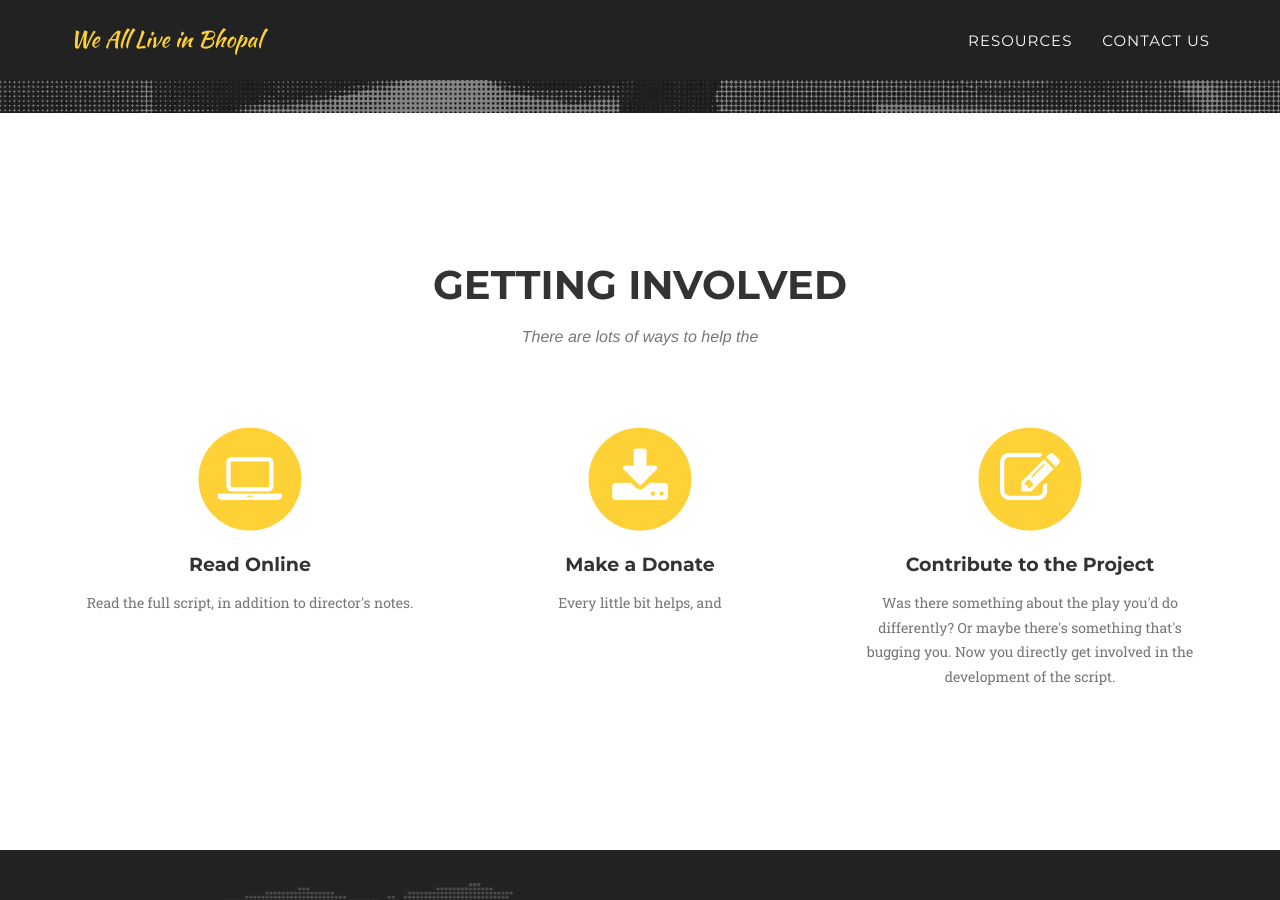
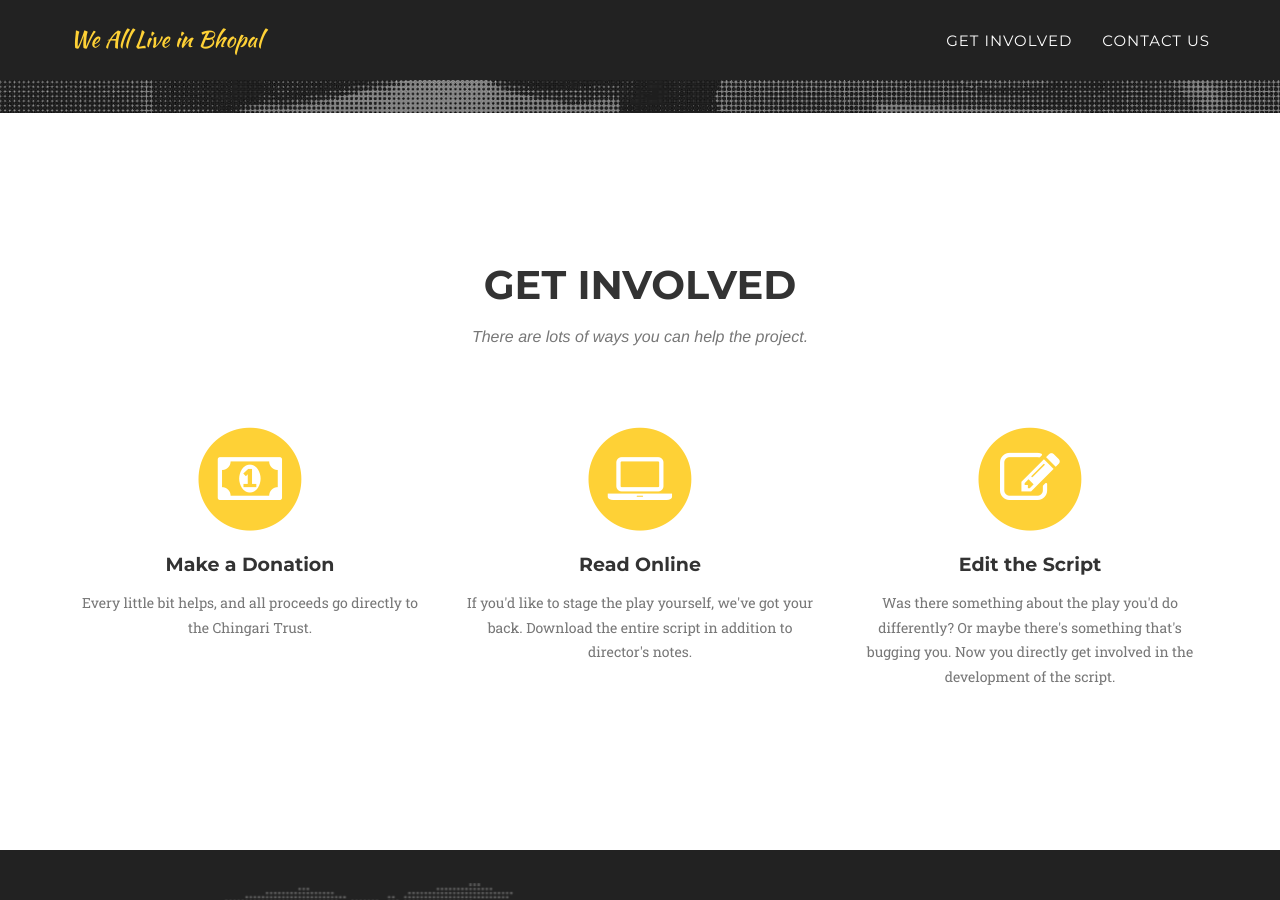
Before and after one commit to RATStheatre/Bhopal-materials, a Jekyll site: the page built from index.html, in a window 1280 px wide and 900 px high, scrolled down 645 px. Built offline with Jekyll 4.4.1, drawn with Linux system fonts in a browser that asks for light colours; some web fonts are replaced.

Commit message:
Put fundraising link

```diff
--- a/_includes/header.html
+++ b/_includes/header.html
@@ -19,7 +19,7 @@
                         <a href="#page-top"></a>
                     </li>
                      <li>
-                        <a class="page-scroll" href="#services">Resources</a>
+                        <a class="page-scroll" href="#services">Get Involved</a>
                     </li>
 <!--                    <li>
                         <a class="page-scroll" href="#portfolio">Gallery</a>
--- a/_includes/services.html
+++ b/_includes/services.html
@@ -3,11 +3,21 @@
         <div class="container">
             <div class="row">
                 <div class="col-lg-12 text-center">
-                    <h2 class="section-heading">Getting Involved</h2>
-                    <h3 class="section-subheading text-muted">There are lots of ways to help the </h3>
+                    <h2 class="section-heading">Get Involved</h2>
+                    <h3 class="section-subheading text-muted">There are lots of ways you can help the project.</h3>
                 </div>
             </div>
             <div class="row text-center">
+                <div class="col-md-4">
+                    <a href="http://bitgi.co/bhopal2014" target="_blank">
+                        <span class="fa-stack fa-4x">
+                            <i class="fa fa-circle fa-stack-2x text-primary"></i>
+                            <i class="fa fa-money fa-stack-1x fa-inverse"></i>
+                        </span>
+                    </a>
+                    <h4 class="service-heading">Make a Donation</h4>
+                    <p class="text-muted">Every little bit helps, and all proceeds go directly to the Chingari Trust.</p>
+                </div>
                 <div class="col-md-4">
                     <a href="/read/BhopalBook">
                         <span class="fa-stack fa-4x">
@@ -16,17 +26,7 @@
                         </span>
                     </a>
                     <h4 class="service-heading">Read Online</h4>
-                    <p class="text-muted">Read the full script, in addition to director's notes.</p>
-                </div>
-                <div class="col-md-4">
-                    <a href="/download/BhopalBook.pdf">
-                        <span class="fa-stack fa-4x">
-                            <i class="fa fa-circle fa-stack-2x text-primary"></i>
-                            <i class="fa fa-download fa-stack-1x fa-inverse"></i>
-                        </span>
-                    </a>
-                    <h4 class="service-heading">Make a Donate</h4>
-                    <p class="text-muted">Every little bit helps, and </p>
+                    <p class="text-muted">If you'd like to stage the play yourself, we've got your back. Download the entire script in addition to director's notes.</p>
                 </div>
                 <div class="col-md-4">
                     <a href="https://github.com/RATStheatre/Bhopal-materials" target="_blank">
@@ -35,7 +35,7 @@
                             <i class="fa fa-pencil-square-o fa-stack-1x fa-inverse"></i>
                         </span>
                     </a>
-                    <h4 class="service-heading">Contribute to the Project</h4>
+                    <h4 class="service-heading">Edit the Script</h4>
                     <p class="text-muted">Was there something about the play you'd do differently? Or maybe there's something that's bugging you. Now you directly get involved in the development of the script.</p>
                 </div>
             </div>
```
